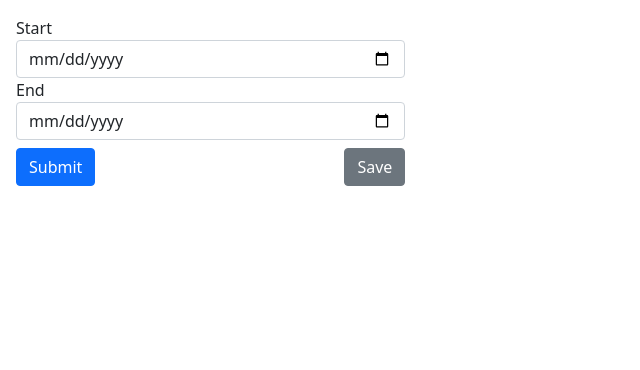
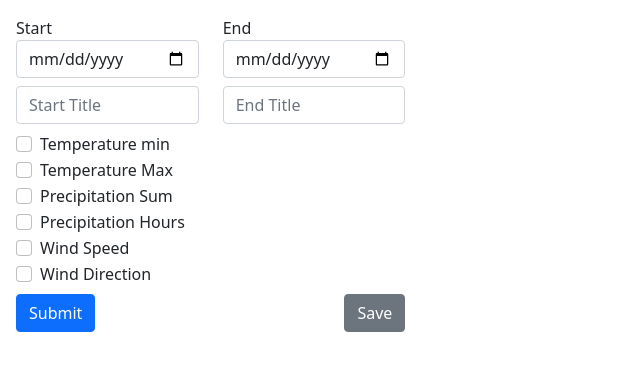
Before and after one commit to VladimirBozhko/react-ipr-learn, a React (Create React App) app in the folder my-app/: page / in a window 1280 px wide. Shown: the top 370 px of the page, without its empty margins (0-640 px from the left). Built offline with nearby package versions, Linux system fonts and the light colour scheme.

Commit message:
no message

```diff
--- a/my-app/src/app.tsx
+++ b/my-app/src/app.tsx
@@ -7,10 +7,10 @@ import {useAppStore} from "./hooks/use-app-store";
 function App() {
   const store = useAppStore();
 
-  const handleSubmit = ({dateRange, markers}: AppFormFields) => {
-    store.setDateRange(dateRange);
-    store.setLocations(markers);
-    store.loadAppData(dateRange, markers);
+  const handleSubmit = (appFormFields: AppFormFields) => {
+    store.appFormFields = appFormFields;
+    const {dateRange, markers, options} = appFormFields;
+    store.loadAppData(dateRange, markers, options);
   }
 
   return (
--- a/my-app/src/components/app-data.tsx
+++ b/my-app/src/components/app-data.tsx
@@ -16,16 +16,28 @@ export const AppData = observer(() => {
         <th>Date</th>
         <th>DayOff</th>
         <th>WeatherCode</th>
+        <th>Temperature Min</th>
+        <th>Temperature Max</th>
+        <th>Precipitation Sum</th>
+        <th>Precipitation Hours</th>
+        <th>Wind Speed</th>
+        <th>Wind Direction</th>
       </tr>
       </thead>
       <tbody>
-      {appData.map(({location, date, isDayOff, weathercode}, index) => {
+      {appData.map((data, index) => {
         return (
           <tr key={index}>
-            <td>Lat: {location.lat.toFixed(2)}, Lon: {location.lon.toFixed(2)}</td>
-            <td>{formatDate(date)}</td>
-            <td>{isDayOff ? 'Yes' : 'No'}</td>
-            <td>{weathercode || 'Forecast is not available'}</td>
+            <td>Lat: {data.location.lat.toFixed(2)}, Lon: {data.location.lon.toFixed(2)}</td>
+            <td>{formatDate(data.date)}</td>
+            <td>{data.isDayOff ? 'Yes' : 'No'}</td>
+            <td>{data.weathercode || 'Forecast is not available'}</td>
+            <td>{data.temperatureMin}</td>
+            <td>{data.temperatureMax}</td>
+            <td>{data.precipitationSum}</td>
+            <td>{data.precipitationHours}</td>
+            <td>{data.windSpeed}</td>
+            <td>{data.windDirection}</td>
           </tr>
         );
       })}
--- a/my-app/src/components/app-form.tsx
+++ b/my-app/src/components/app-form.tsx
@@ -8,10 +8,14 @@ import {Location} from "../models/location";
 import {AppMapControl} from "./app-map-control";
 import {isDateRangeValid} from "../utils/validate-dates";
 import {useLocalStorage} from "../hooks/use-local-storage";
+import {OpenMeteoOptions} from "../models/open-meteo";
 
 export type AppFormFields = {
   dateRange: DateRange;
   markers: Location[];
+  options: OpenMeteoOptions;
+  startTitle?: string;
+  endTitle?: string;
 };
 
 type AppFormProps = {
@@ -20,34 +24,33 @@ type AppFormProps = {
 
 export function AppForm({onSubmit}: AppFormProps) {
   const [appFormFields, setAppFormFields] = useLocalStorage<AppFormFields>('app-form-fields');
-  const {handleSubmit, control, watch, setValue, getValues, formState: {errors}} = useForm<AppFormFields>({
+  const {register, handleSubmit, control, watch, setValue, getValues, formState: {errors}} = useForm<AppFormFields>({
     defaultValues: appFormFields
   });
 
   const [center, setCenter] = useLocalStorage<Location>('geolocation');
   const [geolocationError, setGeolocationError] = React.useState<any>();
 
-  const [intervalLength, setIntervalLength] = React.useState<number>();
+  const initialLength = isDateRangeValid(appFormFields?.dateRange)
+    ? eachDayOfInterval(appFormFields.dateRange).length
+    : undefined;
+
+  const [intervalLength, setIntervalLength] = React.useState<number | undefined>(initialLength);
 
   React.useEffect(() => {
-    const subscription = watch(({dateRange}, {name}) => {
-      if (name === 'dateRange') {
+    const subscription = watch(({dateRange}, {name, type}) => {
+      if (name === 'dateRange' && type === 'change') {
         if (isDateRangeValid(dateRange)) {
           setIntervalLength(eachDayOfInterval(dateRange as DateRange).length);
         } else {
           setIntervalLength(undefined);
         }
+
+        setValue('markers', []);
       }
     });
     return () => subscription.unsubscribe();
-  }, [watch])
-
-  // reset dateRange to trigger watch
-  React.useEffect(() => {
-    if (appFormFields?.dateRange) {
-      setValue('dateRange', appFormFields.dateRange)
-    }
-  }, [appFormFields, setValue]);
+  }, [watch, setValue])
 
   // get geolocation if dates changed
   React.useEffect(() => {
@@ -63,14 +66,56 @@ export function AppForm({onSubmit}: AppFormProps) {
   return (
     <form className="m-2 " onSubmit={handleSubmit(onSubmit)}>
       {errors.dateRange && <div className="mb-2 alert-danger">Date range is invalid</div>}
-      {geolocationError && <div className="col">Unable to determine user location</div>}
+      {geolocationError && <div>Unable to determine user location</div>}
       <Controller control={control} name={'dateRange'} rules={{validate: isDateRangeValid}}
                   render={({field: {onChange, value}}) => <DateRangePicker value={value} onChange={onChange}/>}
       />
+      <div className="row my-2">
+        <div className="col">
+          <input className="form-control" type="text" placeholder="Start Title" {...register('startTitle')} />
+        </div>
+        <div className="col">
+          <input className="form-control" type="text" placeholder="End Title"  {...register('endTitle')} />
+        </div>
+      </div>
+
+      <div className="form-check">
+        <input className="form-check-input" type="checkbox" {...register('options.temperatureMin')}/>
+        <label className="form-check-label">Temperature min</label>
+      </div>
+
+      <div className="form-check">
+        <input className="form-check-input" type="checkbox" {...register('options.temperatureMax')}/>
+        <label className="form-check-label">Temperature Max</label>
+      </div>
+
+      <div className="form-check">
+        <input className="form-check-input" type="checkbox" {...register('options.precipitationSum')}/>
+        <label className="form-check-label">Precipitation Sum</label>
+      </div>
+
+      <div className="form-check">
+        <input className="form-check-input" type="checkbox" {...register('options.precipitationHours')}/>
+        <label className="form-check-label">Precipitation Hours</label>
+      </div>
+
+      <div className="form-check">
+        <input className="form-check-input" type="checkbox" {...register('options.windSpeed')}/>
+        <label className="form-check-label">Wind Speed</label>
+      </div>
+
+      <div className="form-check">
+        <input className="form-check-input" type="checkbox" {...register('options.windDirection')}/>
+        <label className="form-check-label">Wind Direction</label>
+      </div>
+
       {(center && intervalLength) && (
-        <AppMapControl center={center} zoom={6} markers={appFormFields?.markers || [center]} max={intervalLength} name="markers"
+        <AppMapControl center={center} zoom={6} markers={appFormFields?.markers || [center]} max={intervalLength}
+                       name="markers"
                        control={control}/>
       )}
+
+
       <div className="d-flex mt-2 justify-content-between">
         <input className="btn btn-primary" type="submit" value="Submit"/>
         <input className="btn btn-secondary" type="button" value="Save" onClick={() => setAppFormFields(getValues())}/>
--- a/my-app/src/components/date-range-picker.tsx
+++ b/my-app/src/components/date-range-picker.tsx
@@ -26,8 +26,8 @@ export function DateRangePicker({value, onChange}: DateRangePickerProps) {
   };
 
   return (
-    <>
-      <div>
+    <div className="row">
+      <div className="col">
         <label>Start</label>
         <input
           className="form-control"
@@ -36,7 +36,7 @@ export function DateRangePicker({value, onChange}: DateRangePickerProps) {
           value={start ? formatDate(start) : ''}
         />
       </div>
-      <div>
+      <div className="col">
         <label>End</label>
         <input
           className="form-control"
@@ -45,6 +45,6 @@ export function DateRangePicker({value, onChange}: DateRangePickerProps) {
           value={end ? formatDate(end) : ''}
         />
       </div>
-    </>
+    </div>
   );
 }
--- /dev/null
+++ b/my-app/src/models/open-meteo.ts
@@ -0,0 +1,21 @@
+export type OpenMeteoOptions = {
+  temperatureMin?: boolean,
+  temperatureMax?: boolean,
+  precipitationSum?: boolean,
+  precipitationHours?: boolean,
+  windSpeed?: boolean;
+  windDirection?: boolean;
+}
+
+export type OpenMeteoResponse = {
+  daily: {
+    time: string[];
+    weathercode: number[];
+    temperature_2m_min?: number[];
+    temperature_2m_max?: number[];
+    precipitation_sum?: number[];
+    precipitation_hours?: number[];
+    windspeed_10m_max?: number[];
+    winddirection_10m_dominant?: number[];
+  }
+};
--- a/my-app/src/services/transport-layer.ts
+++ b/my-app/src/services/transport-layer.ts
@@ -1,13 +1,7 @@
 import axios from "axios";
 import {formatDate} from "../utils/format-date";
 import {Location} from "../models/location";
-
-type OpenMeteoResponse = {
-  daily: {
-    weathercode: number[];
-    time: string[];
-  }
-};
+import {OpenMeteoOptions, OpenMeteoResponse} from "../models/open-meteo";
 
 export class TransportLayer {
   fetchDayOff(date: Date) {
@@ -15,17 +9,46 @@ export class TransportLayer {
     return axios.get<number>(endpoint).then(response => response.data);
   }
 
-  fetchWeatherCodes({lat, lon}: Location) {
+  fetchWeatherForecast(location: Location, options: OpenMeteoOptions) {
     const endpoint = 'https://api.open-meteo.com/v1/forecast'
 
     return axios.get<OpenMeteoResponse>(endpoint, {
       params: {
-        latitude: lat,
-        longitude: lon,
-        daily: 'weathercode',
+        latitude: location.lat,
+        longitude: location.lon,
+        daily: getDailyParams(options),
         timezone: 'UTC'
       }
     })
       .then(response => response.data);
   }
 }
+
+function getDailyParams(options: OpenMeteoOptions) {
+  const daily = ['weathercode'];
+  if (options.temperatureMin) {
+    daily.push('temperature_2m_min')
+  }
+
+  if (options.temperatureMax) {
+    daily.push('temperature_2m_max')
+  }
+
+  if (options.precipitationSum) {
+    daily.push('precipitation_sum')
+  }
+
+  if (options.precipitationHours) {
+    daily.push('precipitation_hours')
+  }
+
+  if (options.windSpeed) {
+    daily.push('windspeed_10m_max')
+  }
+
+  if (options.windDirection) {
+    daily.push('winddirection_10m_dominant')
+  }
+
+  return daily;
+}
--- a/my-app/src/store.ts
+++ b/my-app/src/store.ts
@@ -6,26 +6,19 @@ import {formatDate} from "./utils/format-date";
 import {isDateRangeValid} from "./utils/validate-dates";
 import {AppData} from "./models/app-data";
 import {makeAutoObservable} from "mobx";
+import {OpenMeteoOptions} from "./models/open-meteo";
+import {AppFormFields} from "./components/app-form";
 
 
 export class AppStore {
-  dateRange?: DateRange;
-  locations?: Location[];
+  appFormFields?: AppFormFields;
   appData?: AppData[];
 
   constructor(private transportLayer: TransportLayer) {
     makeAutoObservable(this, {}, {autoBind: true});
   }
 
-  setDateRange(dateRange: DateRange) {
-    this.dateRange = dateRange;
-  }
-
-  setLocations(locations: Location[]) {
-    this.locations = locations;
-  }
-
-  loadAppData(dateRange: DateRange, locations: Location[]) {
+  loadAppData(dateRange: DateRange, locations: Location[], options: OpenMeteoOptions) {
     if (!isDateRangeValid(dateRange)) return;
 
     const dates = eachDayOfInterval(dateRange);
@@ -33,13 +26,23 @@ export class AppStore {
     const results = locations.map(async (location, index) => {
       const date = dates[index];
 
-      const {daily: {weathercode: weathercodes, time}} = await this.transportLayer.fetchWeatherCodes(location);
-      const timeIndex = time.findIndex(t => t === formatDate(date));
-
-      const weathercode = timeIndex !== -1 ? weathercodes[timeIndex] : undefined;
+      const {daily} = await this.transportLayer.fetchWeatherForecast(location, options);
       const isDayOff = await this.transportLayer.fetchDayOff(date) === 1;
 
-      return {date, location, weathercode, isDayOff};
+      const appData: AppData = {date, location, isDayOff};
+
+      const timeIndex = daily.time.findIndex(t => t === formatDate(date));
+      if (timeIndex !== -1) {
+        appData.weathercode = daily.weathercode[timeIndex];
+        appData.temperatureMin = daily.temperature_2m_min && daily.temperature_2m_min[timeIndex];
+        appData.temperatureMax = daily.temperature_2m_max && daily.temperature_2m_max[timeIndex];
+        appData.precipitationSum = daily.precipitation_sum && daily.precipitation_sum[timeIndex];
+        appData.precipitationHours = daily.precipitation_hours && daily.precipitation_hours[timeIndex];
+        appData.windSpeed = daily.windspeed_10m_max && daily.windspeed_10m_max[timeIndex];
+        appData.windDirection = daily.winddirection_10m_dominant && daily.winddirection_10m_dominant[timeIndex];
+      }
+
+      return appData;
     });
 
     Promise.all(results).then(appData => this.setAppData(appData));
```
Also changed, not shown: my-app/src/models/app-data.ts (+9 -3 lines).
